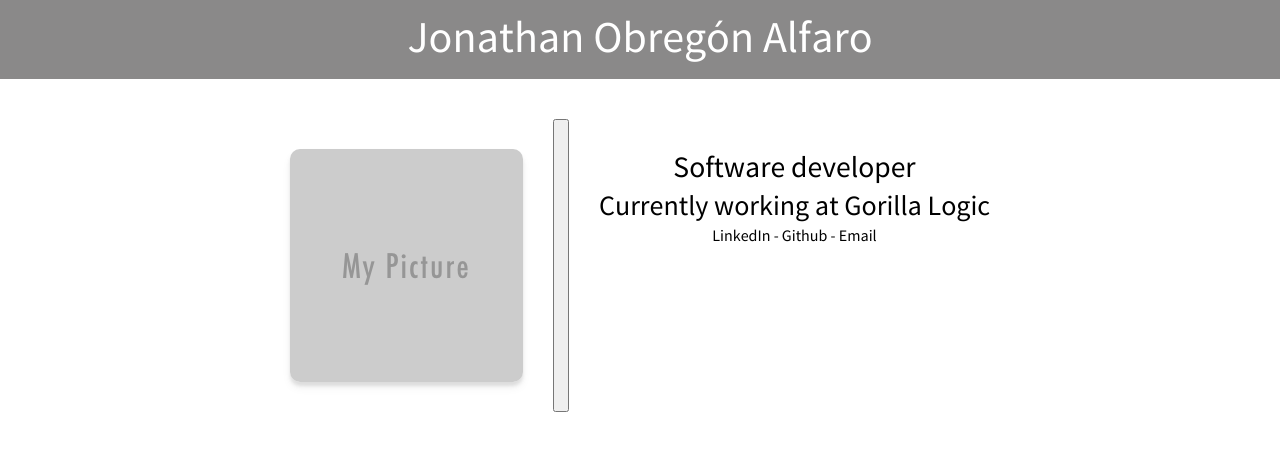
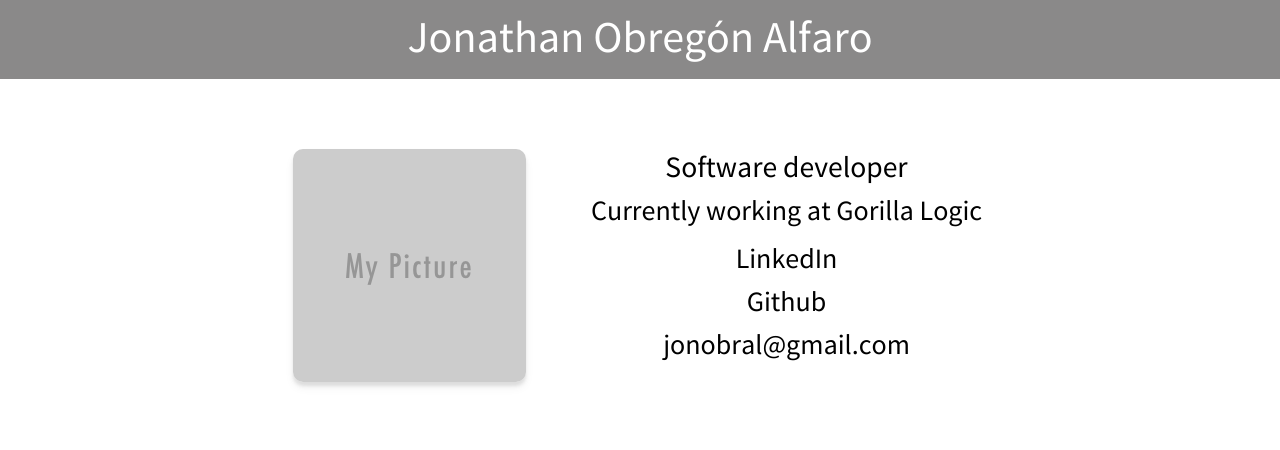
Before and after one commit to jonobral/hagen, a React (Create React App) app: page / in a window 1280 px wide. Shown: the top 450 px of the page. Built offline with nearby package versions, Linux system fonts and the light colour scheme.

Commit message:
Adding new styles

```diff
--- a/public/index.html
+++ b/public/index.html
@@ -7,6 +7,6 @@
     <title>Professional Info</title>
   </head>
   <body>
-    <div id="root"></div>
+    <div id="app"></div>
   </body>
 </html>
--- a/src/components/PersonalInfo.css
+++ b/src/components/PersonalInfo.css
@@ -15,23 +15,96 @@
   border-radius: 10px;
   height: 233px;
   width: 233px;
+  transition: all .5s ease;
   box-shadow:
     0 4px 3px rgba(0, 0, 0, 0.05),
     0 4px 5px rgba(0, 0, 0, 0.05),
     0 6px 10px rgba(0, 0, 0, 0.05);
 }
 
+.personal-info-photo:hover {
+  transform: scale(1.1);
+  border-color: black;
+  box-shadow: 0 0 1rem black;
+}
+
+.personal-info-career {
+  animation-delay:0.2s;
+  -moz-animation-delay:0.2s;
+  -webkit-animation-delay:0.2s;
+}
+
+.animated, .bounceInDown {
+    -webkit-animation-name: bounceInDown;
+    -moz-animation-name: bounceInDown;
+    -o-animation-name: bounceInDown;
+    animation-name: bounceInDown;
+}
+
+.animated {
+    -webkit-animation-duration: 1s;
+    -moz-animation-duration: 1s;
+    -o-animation-duration: 1s;
+    animation-duration: 1s;
+    -webkit-animation-fill-mode: both;
+    -moz-animation-fill-mode: both;
+    -o-animation-fill-mode: both;
+    animation-fill-mode: both;
+}
+
+@keyframes bounceInDown {
+  0% {
+      opacity: 0;
+      transform: translateY(-2000px);
+  }
+  60% {
+      opacity: 1;
+      transform: translateY(30px);
+  }
+  80% {
+      transform: translateY(-10px);
+  }
+  100% {
+      transform: translateY(0);
+  }
+}
+
 .personal-info-short-story {
-	> a {
-    color: black;
-    text-decoration: none;
-	}
+  animation-delay:0.5s;
+  -moz-animation-delay:0.5s;
+  -webkit-animation-delay:0.5s;
+}
+
+.personal-info-short-story p {
+  margin: 5px;
+}
+
+.personal-info-short-story a:link {
+  color: black;
+  text-decoration: none;
+}
+
+.personal-info-short-story a:hover {
+  color: blue;
+  text-decoration: none;
 }
 
 .personal-info-career {
 	font-size: 1.85em;
 }
 
-.personal-info-short-story {
+.personal-info-short-story, .personal-info-contact {
 	font-size: 1.75em;
 }
+
+.personal-info-contact p {
+  cursor: pointer;
+  text-decoration: none;
+  margin: 5px;
+  transition: all .5s ease;
+}
+
+.personal-info-contact p:hover {
+  padding: 5px;
+  color: green;
+}
--- a/src/components/PersonalInfo.js
+++ b/src/components/PersonalInfo.js
@@ -9,16 +9,17 @@ class PersonalInfo extends Component {
         <div className="personal-info-section">
           <div className="personal-info-photo" />
         </div>
-        <button onClick={this.handleClick} />
         <div className="personal-info-section">
-            <div className="personal-info-career">
+            <div className="personal-info-career animated bounceInDown">
               {'Software developer'}
             </div>
-            <div className="personal-info-short-story">
-              {'Currently working at '}<a href="http://www.gorillalogic.com" target="_blank">{'Gorilla Logic'}</a>
+            <div className="personal-info-short-story animated bounceInDown">
+              <p>Currently working at <a href="http://www.gorillalogic.com" target="_blank">Gorilla Logic</a></p>
             </div>
             <div className="personal-info-contact">
-              {'LinkedIn - Github - Email'}
+              <p>LinkedIn</p>
+              <p>Github</p>
+              <p>jonobral@gmail.com</p>
             </div>
         </div>
       </div>
--- a/src/index.js
+++ b/src/index.js
@@ -5,5 +5,5 @@ import './index.css';
 
 ReactDOM.render(
   <App />,
-  document.getElementById('root')
+  document.getElementById('app')
 );
```
Also changed, not shown: 1 other file (tests, documents, lock files or other folders).
